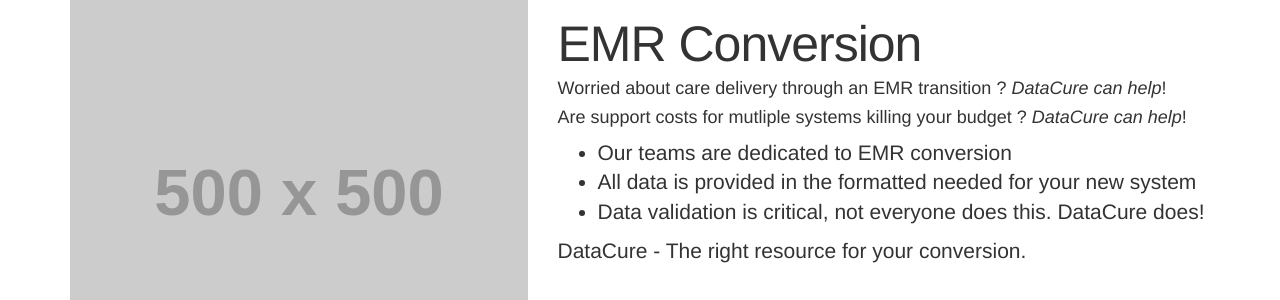
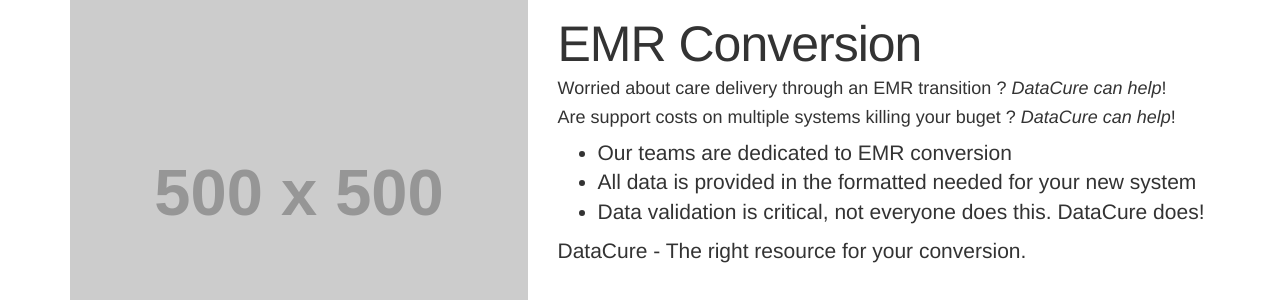
Before and after one commit to datacuresolutions/datacuresolutions.github.io, a Jekyll site: the page built from index.html, in a window 1280 px wide and 900 px high, scrolled down 1365 px. Shown: the part 153-453 px from the top of the window. Built offline with Jekyll 4.4.1, drawn with Linux system fonts in a browser that asks for light colours; nearby versions of some CDN libraries; library files that are not in the unit come from our copies.

Commit message:
Update service_2_detail.md

```diff
--- a/_includes/content/service_2_detail.md
+++ b/_includes/content/service_2_detail.md
@@ -1,5 +1,5 @@
 #### Worried about care delivery through an EMR transition ? *DataCure can help*!
-#### Are support costs for mutliple systems killing your budget  ? *DataCure can help*!
+#### Are support costs on multiple systems killing your buget ? *DataCure can help*!
 
 * Our teams are dedicated to EMR conversion
 * All data is provided in the formatted needed for your new system
```
